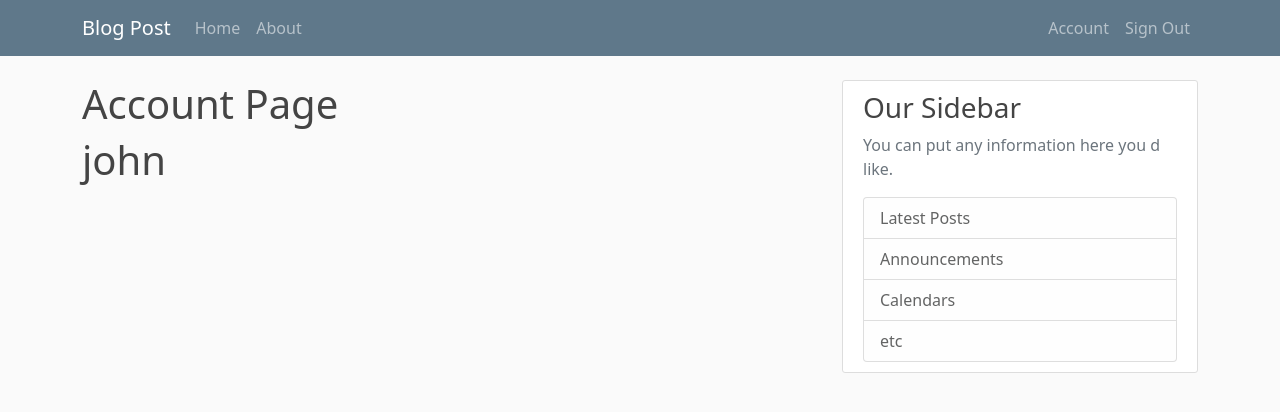
After one commit to pedrofrohmut/flask-blog2, a Flask app: page /account in a window 1280 px wide. The commit adds this page. Shown: the top 412 px of the page. Run offline with Flask 2, Linux system fonts and the light colour scheme; a user stored in the database is signed in.

Commit message:
User authentication

```diff
--- a/flaskblog/routes.py
+++ b/flaskblog/routes.py
@@ -1,9 +1,10 @@
 """Application routes."""
-from flask import render_template, flash, redirect, url_for
+from flask import render_template, flash, redirect, url_for, request
+from flask_login import login_user, current_user, logout_user, login_required
 
 from flaskblog.forms import SignUpForm, SignInForm
-from flaskblog.models import User, Post
-from flaskblog import app
+from flaskblog.models import User
+from flaskblog import app, db, bcrypt
 
 posts = [
     {
@@ -37,9 +38,15 @@ def about():
 @app.route("/signup", methods=["GET", "POST"])
 def signup():
     """Sign Up Route."""
+    if current_user.is_authenticated:
+        return redirect(url_for("home"))
     form = SignUpForm()
     if form.validate_on_submit():
-        flash(f"Account created for  {form.username.data}!", category="success")
+        password_hash = bcrypt.generate_password_hash(form.password.data).decode('utf-8')
+        user = User(username=form.username.data, email=form.email.data, password_hash=password_hash)
+        db.session.add(user)
+        db.session.commit()
+        flash(f"Account created for {form.username.data}. You can now sign in.", category="success")
         return redirect(url_for("home"))
     return render_template("signup.html", title="Sign Up", form=form)
 
@@ -47,8 +54,39 @@ def signup():
 @app.route("/signin", methods=["GET", "POST"])
 def signin():
     """Sign In Route."""
+    if current_user.is_authenticated:
+        return redirect(url_for("home"))
     form = SignInForm()
     if form.validate_on_submit():
+        user = User.query.filter_by(email=form.email.data).first()
+        if not user:
+            flash(f"No user found with e-mail: {form.email.data}."
+                  + "Please retry or go to sign up if you are not yet registered", category="error")
+            return redirect(url_for("signin"))
+        is_password_valid = bcrypt.check_password_hash(user.password_hash, form.password.data)
+        if not is_password_valid:
+            flash(f"The password is wrong or does not match e-mail: {form.email.data}."
+                  + "Please recheck your password and e-mail", category="error")
+            return redirect(url_for("signin"))
+        login_user(user, remember=form.remember_me.data)
         flash(f"{form.email.data} successfully signed in", category="success")
+        # Page to go next when login_required blocks a route
+        next_param = request.args.get("next")
+        if next_param:
+            return redirect(next_param)
         return redirect(url_for("home"))
     return render_template("signin.html", title="Sign In", form=form)
+
+
+@app.route("/signout")
+def signout():
+    """Sign out the current user."""
+    logout_user()
+    return redirect(url_for("home"))
+
+
+@app.route("/account")
+@login_required
+def account():
+    """Show current user account details."""
+    return render_template("account.html", title="Account")
--- /dev/null
+++ b/flaskblog/templates/account.html
@@ -0,0 +1,6 @@
+{% extends "layout.html" %}
+
+{% block content %}
+  <h1>Account Page</h1>
+  <h1>{{ current_user.username }}</h1>
+{% endblock content %}
--- a/flaskblog/templates/layout.html
+++ b/flaskblog/templates/layout.html
@@ -43,6 +43,23 @@
 	    </li>
 	  </ul>
 	</div>
+	<ul class="navbar-nav">
+	  {% if current_user.is_authenticated %}
+	    <li class="nav-item">
+	      <a class="nav-link" href="{{ url_for('account') }}">Account</a>
+	    </li>
+	    <li class="nav-item">
+	      <a class="nav-link" href="{{ url_for('signout') }}">Sign Out</a>
+	    </li>
+	  {% else %}
+	    <li class="nav-item">
+	      <a class="nav-link" href="{{ url_for('signin') }}">Sign In</a>
+	    </li>
+	    <li class="nav-item">
+	      <a class="nav-link" href="{{ url_for('signup') }}">Sign Up</a>
+	    </li>
+	  {% endif %}
+	</ul>
       </div>
     </nav>
 
@@ -51,7 +68,7 @@
       {% if messages %}
 	<div class="container">
 	  {% for category, message in messages %}
-	    {% if category == 'error' %}
+	    {% if category == "error" %}
 	      <div class="alert alert-danger alert-dismissible fade show my-4" role="alert">
 		<strong>Error:</strong> {{ message }}
 		<button type="button"
@@ -59,9 +76,17 @@
 			data-bs-dismiss="alert"
 			aria-label="Close"></button>
 	      </div>
-	    {% else %}
+	    {% elif category == "success" %}
 	      <div class="alert alert-success alert-dismissible fade show my-4" role="alert">
 		<strong>Success:</strong> {{ message }}
+		<button type="button"
+			class="btn-close"
+			data-bs-dismiss="alert"
+			aria-label="Close"></button>
+	      </div>
+	    {% elif category == "warning" %}
+	      <div class="alert alert-warning alert-dismissible fade show my-4" role="alert">
+		<strong>Warn:</strong> {{ message }}
 		<button type="button"
 			class="btn-close"
 			data-bs-dismiss="alert"
```
Also changed, not shown: flaskblog/__init__.py (+10 -0 lines), flaskblog/forms.py (+15 -1 lines), flaskblog/models.py (+9 -2 lines), flaskblog/templates/signup.html (+3 -5 lines), flaskblog/site.db.
